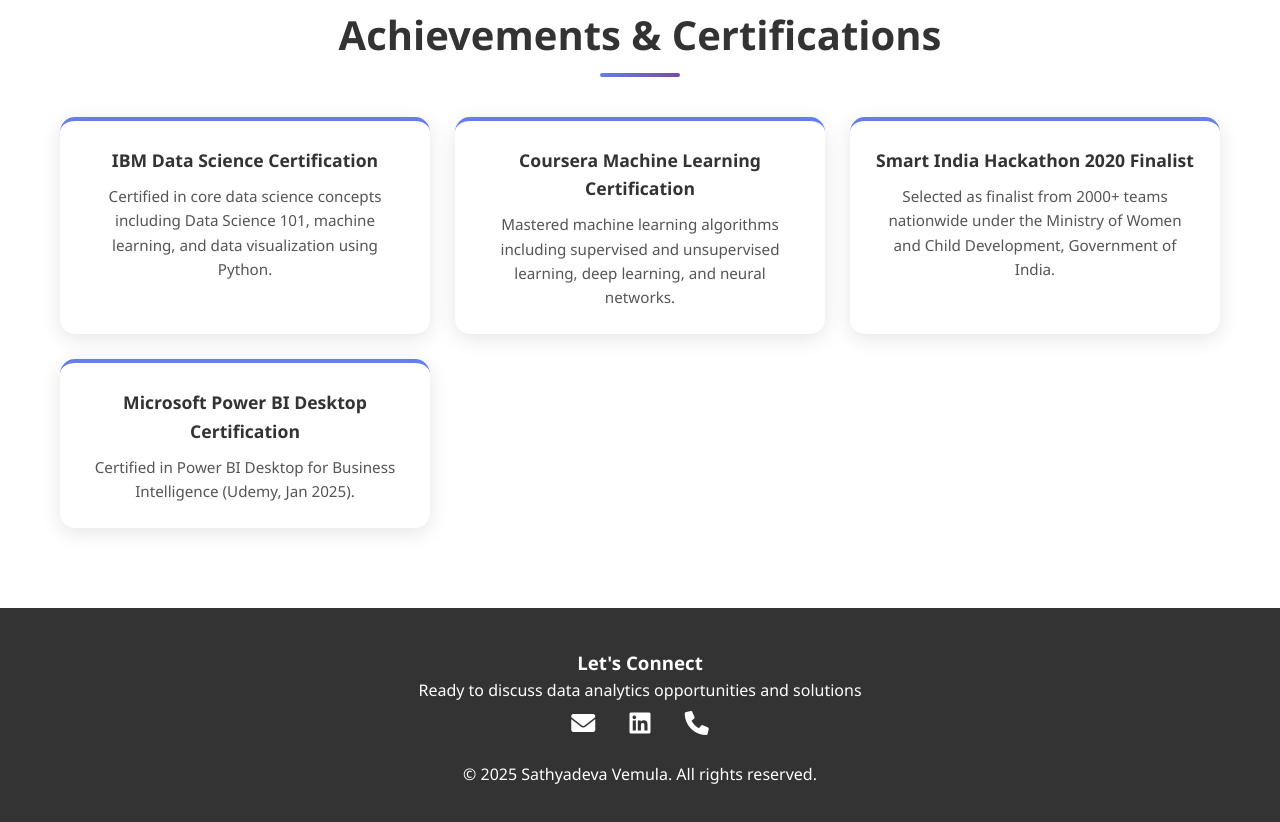
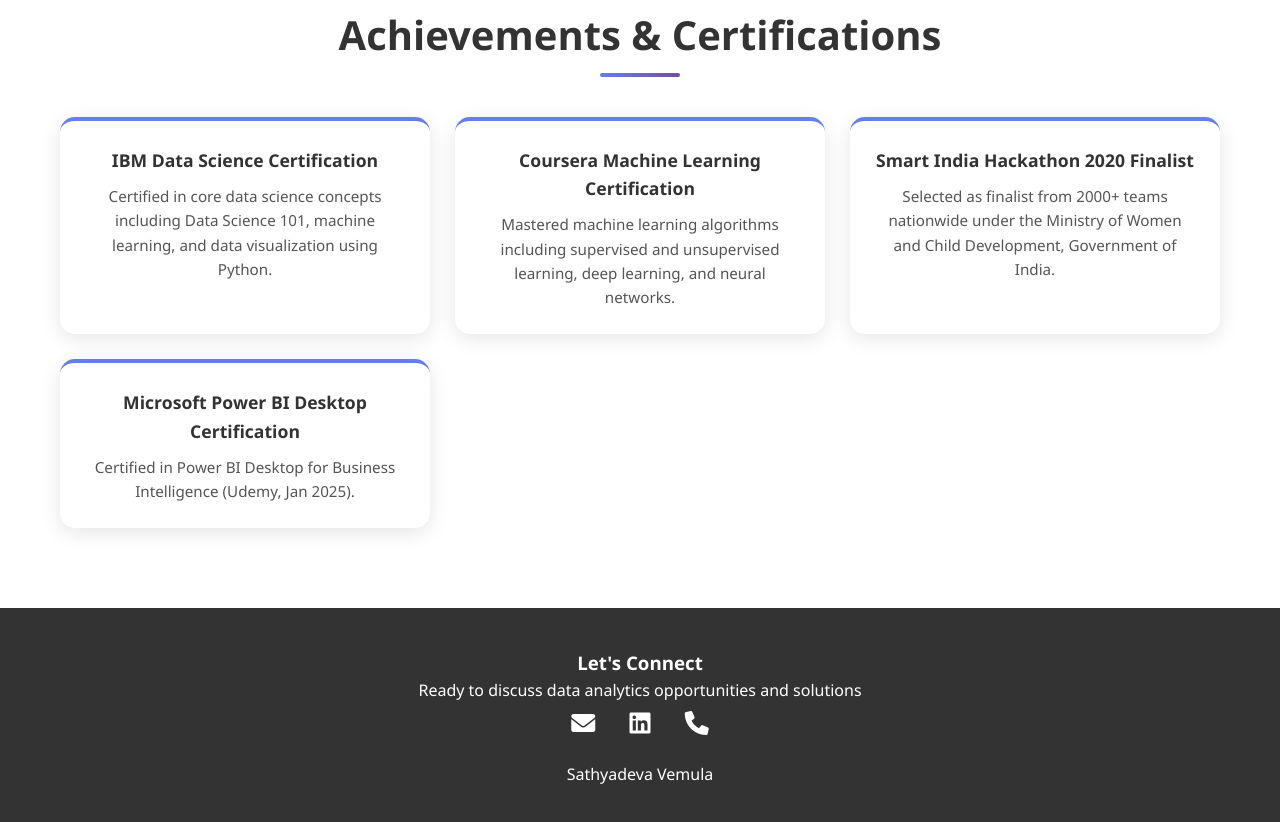
Before and after one commit to SathyadevaVemula/SathyadevaVemula, a plain HTML site: page index.html in a window 1280 px wide. Shown: the part 5089-5911 px from the top of the page. Drawn offline with Linux system fonts and the light colour scheme.

Commit message:
Updated bottom line about copyright index.html

```diff
--- a/index.html
+++ b/index.html
@@ -768,7 +768,7 @@
                     <a href="tel:+19376774699"><i class="fas fa-phone"></i></a>
                 </div>
             </div>
-            <p>&copy; 2025 Sathyadeva Vemula. All rights reserved.</p>
+            <p> Sathyadeva Vemula </p>
         </div>
     </footer>
 
```
